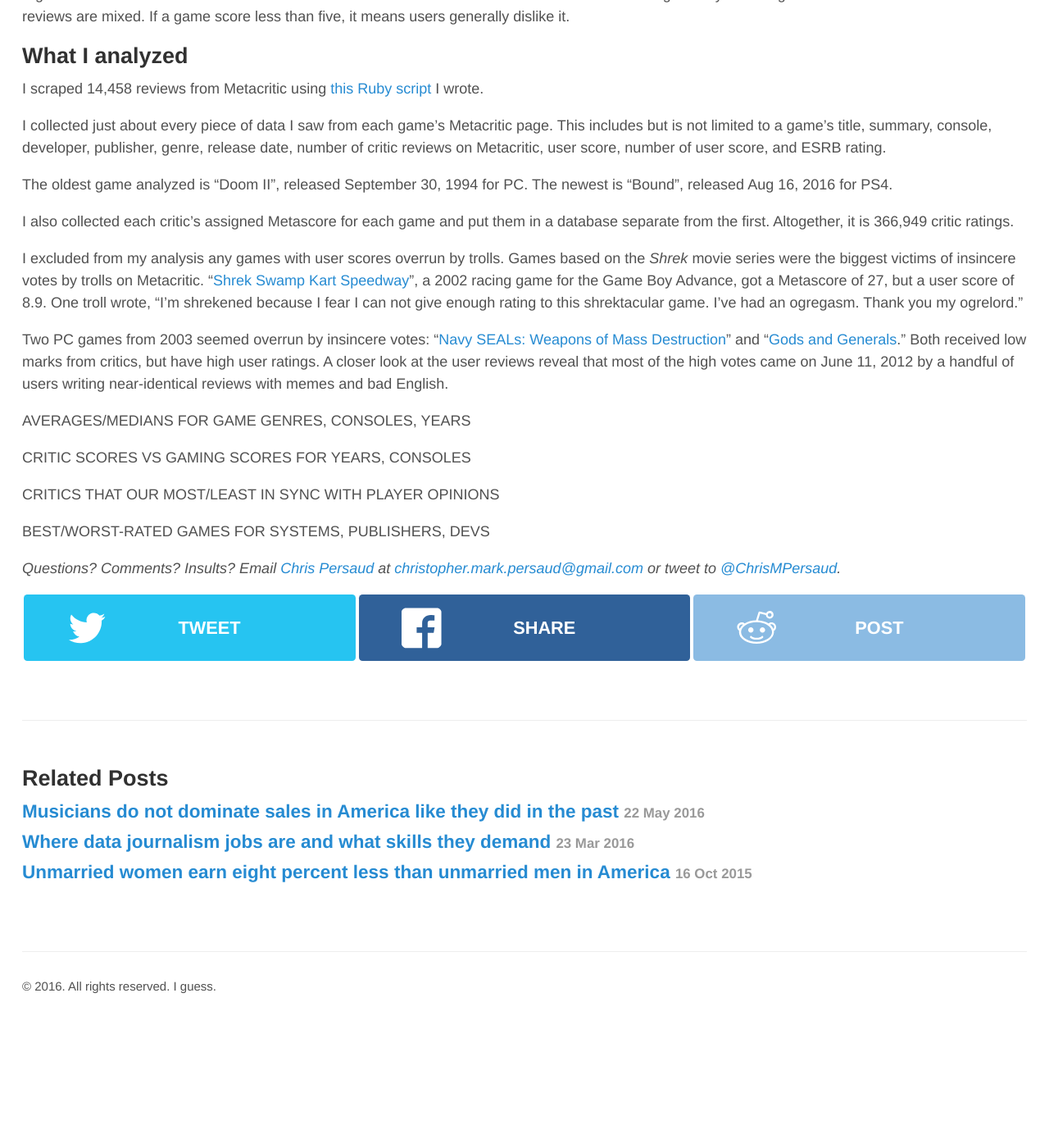
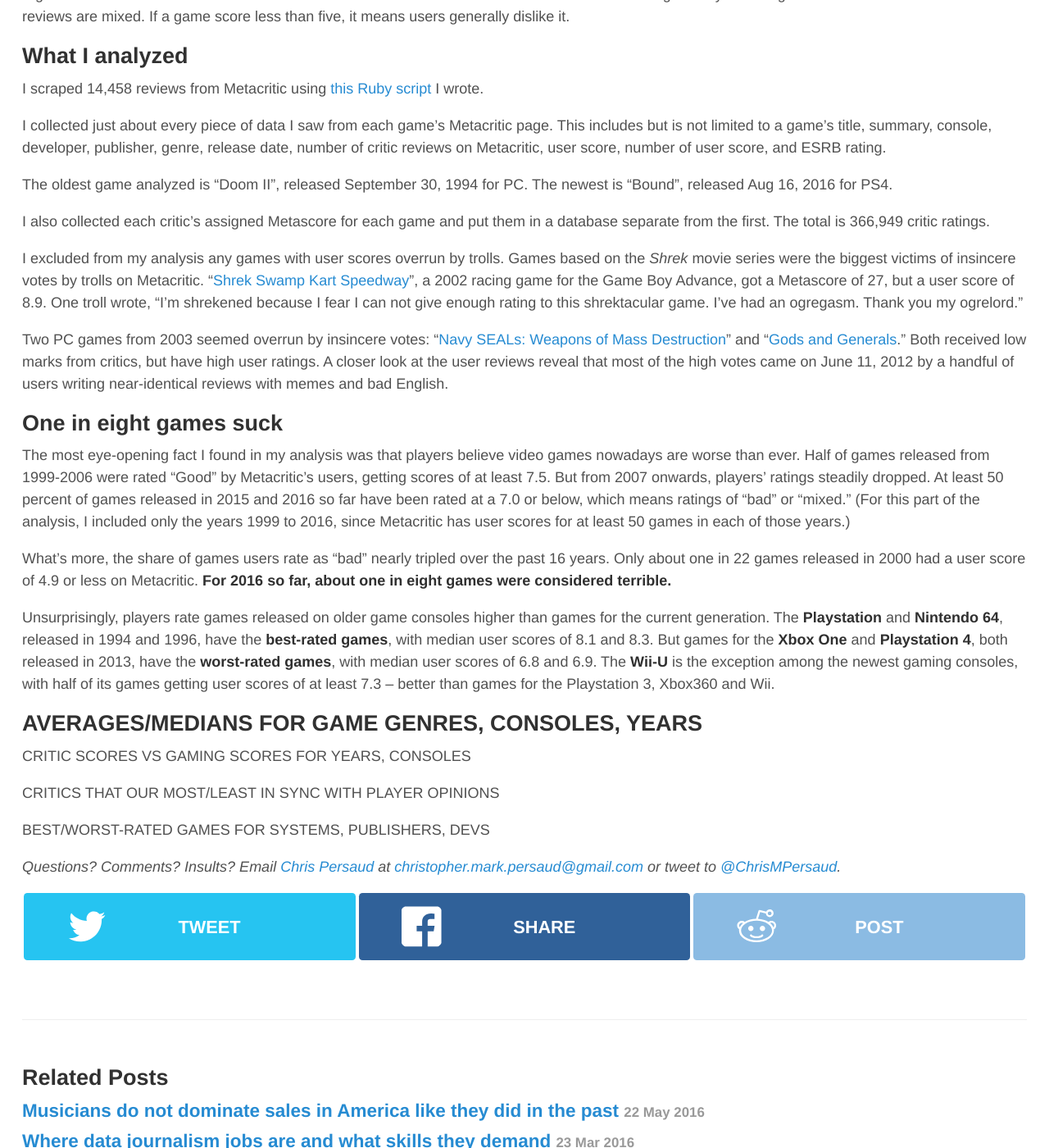
Before and after one commit to chrismp/chrismp.github.io, a Jekyll site: the page built from _posts/2099-01-01-metacritic-video-games.md, in a window 1280 px wide and 1400 px high, scrolled down 1243 px. Shown: the whole window at 82% size. Built offline with Jekyll 4.4.1, drawn with Linux system fonts in a browser that asks for light colours; nearby versions of some CDN libraries; before the commit the page ends 2495 px from its top, so only the background shows below that.

Commit message:
start adding analysis for release years and console

```diff
--- a/_posts/2099-01-01-metacritic-video-games.md
+++ b/_posts/2099-01-01-metacritic-video-games.md
@@ -21,6 +21,7 @@
 
 What follows is my analysis of more than 14,000 video games ratings from Metacritic and 321,000 critic scores. This post shows the increasing divergence between consumers and critics, which critics best reflect gamers' opinions, which critics do not, which developers and publishers consistently make the best games, and which ones consistently do the opposite. Players' opinions are defined here as Metacritic user scores.
 
+
 ## How Metacritic works
 
 Metacritic's goal is to make it easy for gamers to see what critics think of a game using a simple score instead of a bunch of different scales and ratings. This number is called a Metascore.
@@ -33,6 +34,7 @@
 
 A game's user score shows what Metacritic's users think of it. A score of 7.5 or more means users generally like the game. A score of five to 7.4 means reviews are mixed. If a game score less than five, it means users generally dislike it.
 
+
 ## What I analyzed
 
 I scraped 14,458 reviews from Metacritic using [this Ruby script](https://github.com/chrismp/Metacritic-video-games-scanner) I wrote.
@@ -41,13 +43,23 @@
 
 The oldest game analyzed is "Doom II", released September 30, 1994 for PC. The newest is "Bound", released Aug 16, 2016 for PS4.
 
-I also collected each critic's assigned Metascore for each game and put them in a database separate from the first. Altogether, it is 366,949 critic ratings.
+I also collected each critic's assigned Metascore for each game and put them in a database separate from the first. The total is 366,949 critic ratings.
 
 I excluded from my analysis any games with user scores overrun by trolls. Games based on the *Shrek* movie series were the biggest victims of insincere votes by trolls on Metacritic. "[Shrek Swamp Kart Speedway](http://www.metacritic.com/game/game-boy-advance/shrek-swamp-kart-speedway)", a 2002 racing game for the Game Boy Advance, got a Metascore of 27, but a user score of 8.9. One troll wrote, "I'm shrekened because I fear I can not give enough rating to this shrektacular game. I've had an ogregasm. Thank you my ogrelord."
 
 Two PC games from 2003 seemed overrun by insincere votes: "[Navy SEALs: Weapons of Mass Destruction](http://www.metacritic.com/game/pc/navy-seals-weapons-of-mass-destruction/user-reviews)" and "[Gods and Generals](http://www.metacritic.com/game/pc/gods-and-generals/user-reviews)." Both received low marks from critics, but have high user ratings. A closer look at the user reviews reveal that most of the high votes came on June 11, 2012 by a handful of users writing near-identical reviews with memes and bad English.
 
-AVERAGES/MEDIANS FOR GAME GENRES, CONSOLES, YEARS
+
+## One in eight games suck
+
+The most eye-opening fact I found in my analysis was that players believe video games nowadays are worse than ever. Half of games released from 1999-2006 were rated "Good" by Metacritic's users, getting scores of at least 7.5. But from 2007 onwards, players' ratings steadily dropped. At least 50 percent of games released in 2015 and 2016 so far have been rated at a 7.0 or below, which means ratings of "bad" or "mixed." (For this part of the analysis, I included only the years 1999 to 2016, since Metacritic has user scores for at least 50 games in each of those years.)
+
+What's more, the share of games users rate as "bad" nearly tripled over the past 16 years. Only about one in 22 games released in 2000 had a user score of 4.9 or less on Metacritic. **For 2016 so far, about one in eight games were considered terrible.**
+
+Unsurprisingly, players rate games released on older game consoles higher than games for the current generation. The **Playstation** and **Nintendo 64**, released in 1994 and 1996, have the **best-rated games**, with median user scores of 8.1 and 8.3. But games for the **Xbox One** and **Playstation 4**, both released in 2013, have the **worst-rated games**, with median user scores of 6.8 and 6.9. The **Wii-U** is the exception among the newest gaming consoles, with half of its games getting user scores of at least 7.3 -- better than games for the Playstation 3, Xbox360 and Wii.
+
+
+## AVERAGES/MEDIANS FOR GAME GENRES, CONSOLES, YEARS
 
 CRITIC SCORES VS GAMING SCORES FOR YEARS, CONSOLES
 
```
